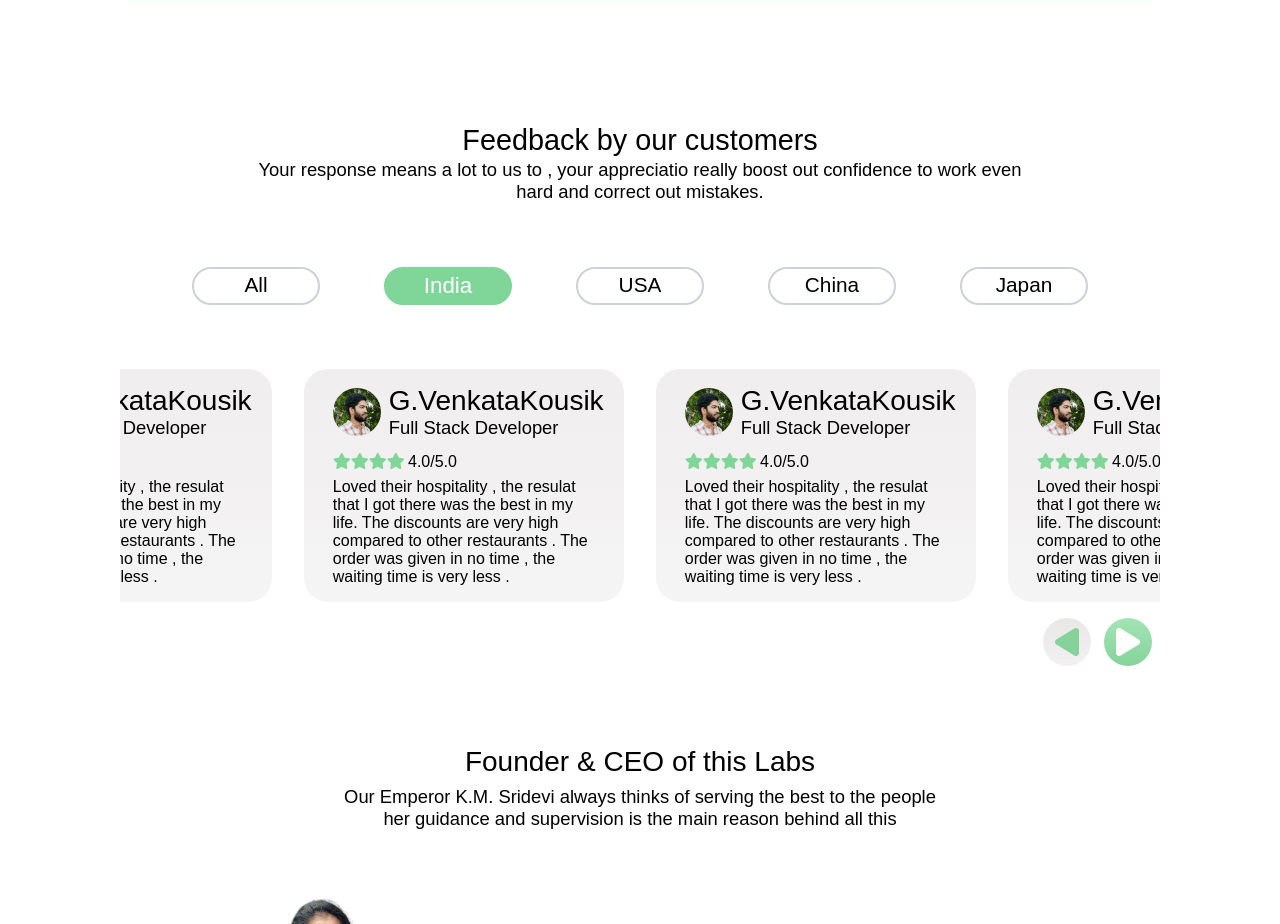
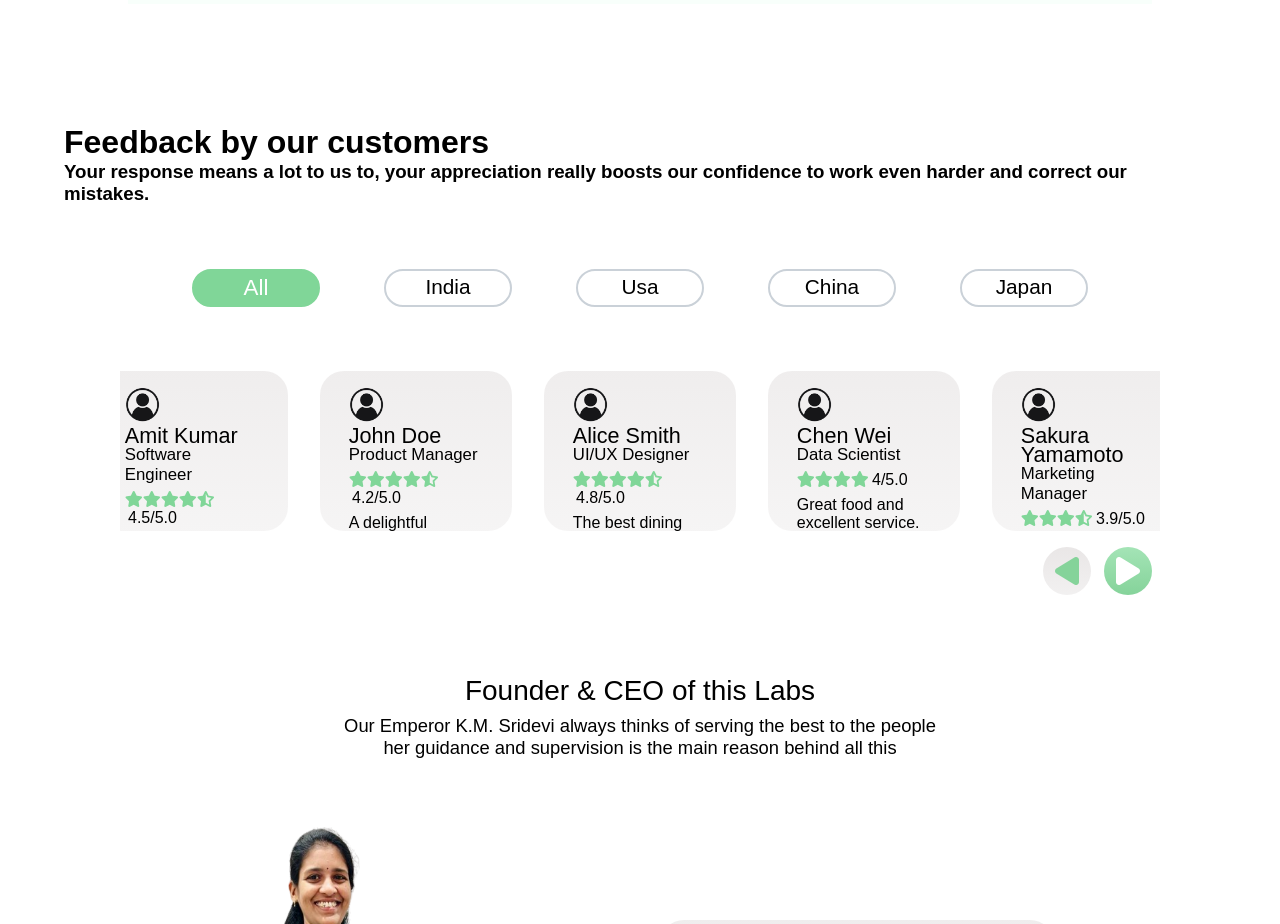
Before and after one commit to GantaVenkataKousik/nextgen-labs, a React (Create React App) app in the folder client/: page / in a window 1280 px wide. Shown: the part 3971-4895 px from the top of the page. Built offline with nearby package versions, Linux system fonts and the light colour scheme; a web font is replaced by a local one.

Commit message:
style(ui):added styling to the reviews folder firsting placing the user icon and then the name and designation and then the review

```diff
--- a/client/src/pages/Reviews/Review.jsx
+++ b/client/src/pages/Reviews/Review.jsx
@@ -1,33 +1,24 @@
-import React from 'react'
-import './style.css'
-import './responsive.css'
+import React from 'react';
+import './responsive.css';
 
-function Review() {
+function Review({ review }) {
   return (
-    <>
-      <div className='Review'>
-        <div className='dp'>
-          <img src='./assets/images/reviews/m3.jpg'></img>
-          <div className='user'>
-            <h2>G.VenkataKousik</h2>
-            <h3>Full Stack Developer</h3>
-          </div>
-        </div>
-        <div className='rating'>
-          <i className='fa-solid fa-star'></i>
-          <i className='fa-solid fa-star'></i>
-          <i className='fa-solid fa-star'></i>
-          <i className='fa-solid fa-star'></i>
-          <span className='ratingNum'>4.0/5.0</span>
-        </div>
-        <div className='review'>
-          Loved their hospitality , the resulat that I got there was the best in
-          my life. The discounts are very high compared to other restaurants .
-          The order was given in no time , the waiting time is very less .{' '}
-        </div>
+    <div className='Review'>
+      <img src='/person_icon.png' alt={`${review.name}'s review`} />
+      <h2 className='username'>{review.name}</h2>
+      <h3 className='role'>{review.role}</h3>
+      <div className='rating'>
+        {[...Array(Math.floor(review.rating))].map((_, index) => (
+          <i key={index} className='fa-solid fa-star'></i>
+        ))}
+        {review.rating % 1 > 0 && <i className='fa-solid fa-star-half-stroke'></i>}
+        <span className='ratingNum'>{review.rating}/5.0</span>
       </div>
-    </>
-  )
+      <div className='review'>
+        {review.comment}
+      </div>
+    </div>
+  );
 }
 
-export default Review
+export default Review;
--- a/client/src/pages/Reviews/Reviews.jsx
+++ b/client/src/pages/Reviews/Reviews.jsx
@@ -1,37 +1,89 @@
-import React from 'react'
-import './style.css'
-import './responsive.css'
-import Review from './Review'
-import ScrollBtns from '../../components/ScrollBtns/ScrollBtns'
+import React, { useState } from 'react';
+import './responsive.css';
+import Review from './Review';
+import ScrollBtns from '../../components/ScrollBtns/ScrollBtns';
+import './style.css';
+
+const reviewsData = {
+  all: [
+    { name: "G. VenkataKousik", role: "Full Stack Developer", rating: 4.0, comment: "Loved their hospitality, the result that I got there was the best in my life. The discounts are very high compared to other restaurants. The order was given in no time, the waiting time is very less.", image: "./assets/images/reviews/m3.jpg" },
+    { name: "Amit Kumar", role: "Software Engineer", rating: 4.5, comment: "Amazing service and great ambiance.", image: "./assets/images/reviews/m1.jpg" },
+    { name: "John Doe", role: "Product Manager", rating: 4.2, comment: "A delightful experience with top-notch service.", image: "./assets/images/reviews/m2.jpg" },
+    { name: "Alice Smith", role: "UI/UX Designer", rating: 4.8, comment: "The best dining experience I've ever had.", image: "./assets/images/reviews/f1.jpg" },
+    { name: "Chen Wei", role: "Data Scientist", rating: 4.0, comment: "Great food and excellent service.", image: "./assets/images/reviews/m4.jpg" },
+    { name: "Sakura Yamamoto", role: "Marketing Manager", rating: 3.9, comment: "The atmosphere is very cozy and welcoming.", image: "./assets/images/reviews/f2.jpg" },
+    { name: "Robert Brown", role: "Business Analyst", rating: 4.3, comment: "Quick service and delicious meals.", image: "./assets/images/reviews/m5.jpg" }
+  ],
+  india: [
+    { name: "Amit Kumar", role: "Software Engineer", rating: 4.5, comment: "Amazing service and great ambiance.", image: "./assets/images/reviews/m1.jpg" },
+    { name: "Priya Singh", role: "Doctor", rating: 4.7, comment: "The food was exceptional and the staff were very friendly.", image: "./assets/images/reviews/f3.jpg" },
+    { name: "Ravi Patel", role: "Civil Engineer", rating: 4.4, comment: "Great experience, will definitely come again.", image: "./assets/images/reviews/m6.jpg" },
+    { name: "Neha Sharma", role: "Teacher", rating: 4.6, comment: "Loved the food and the ambiance.", image: "./assets/images/reviews/f4.jpg" },
+    { name: "Karan Kapoor", role: "Architect", rating: 4.3, comment: "A very pleasant dining experience.", image: "./assets/images/reviews/m7.jpg" },
+    { name: "Suman Joshi", role: "Lawyer", rating: 4.8, comment: "Excellent service and delicious food.", image: "./assets/images/reviews/f5.jpg" },
+    { name: "Rahul Verma", role: "Graphic Designer", rating: 4.2, comment: "The service was quick and the food was tasty.", image: "./assets/images/reviews/m8.jpg" }
+  ],
+  usa: [
+    { name: "John Doe", role: "Product Manager", rating: 4.2, comment: "A delightful experience with top-notch service.", image: "./assets/images/reviews/m2.jpg" },
+    { name: "Emily Davis", role: "Accountant", rating: 4.7, comment: "Loved the atmosphere and the food.", image: "./assets/images/reviews/f6.jpg" },
+    { name: "Michael Johnson", role: "Engineer", rating: 4.5, comment: "Great place to dine with family.", image: "./assets/images/reviews/m9.jpg" },
+    { name: "Sarah Wilson", role: "Nurse", rating: 4.6, comment: "The service was impeccable.", image: "./assets/images/reviews/f7.jpg" },
+    { name: "David Martinez", role: "Chef", rating: 4.3, comment: "Delicious food and great service.", image: "./assets/images/reviews/m10.jpg" },
+    { name: "Jessica Taylor", role: "Photographer", rating: 4.8, comment: "Amazing food and fantastic service.", image: "./assets/images/reviews/f8.jpg" },
+    { name: "Robert Brown", role: "Business Analyst", rating: 4.3, comment: "Quick service and delicious meals.", image: "./assets/images/reviews/m5.jpg" }
+  ],
+  china: [
+    { name: "Chen Wei", role: "Data Scientist", rating: 4.0, comment: "Great food and excellent service.", image: "./assets/images/reviews/m4.jpg" },
+    { name: "Li Jing", role: "Software Developer", rating: 4.5, comment: "A wonderful dining experience.", image: "./assets/images/reviews/m11.jpg" },
+    { name: "Wang Fang", role: "Financial Analyst", rating: 4.3, comment: "The food was delicious and the staff were very kind.", image: "./assets/images/reviews/f9.jpg" },
+    { name: "Zhang Wei", role: "Artist", rating: 4.6, comment: "A great place to relax and enjoy a meal.", image: "./assets/images/reviews/m12.jpg" },
+    { name: "Huang Li", role: "Teacher", rating: 4.7, comment: "Excellent service and ambiance.", image: "./assets/images/reviews/f10.jpg" },
+    { name: "Gao Lei", role: "Entrepreneur", rating: 4.4, comment: "The best restaurant experience I've had.", image: "./assets/images/reviews/m13.jpg" },
+    { name: "Sun Mei", role: "Doctor", rating: 4.2, comment: "Good food and fast service.", image: "./assets/images/reviews/f11.jpg" }
+  ],
+  japan: [
+    { name: "Sakura Yamamoto", role: "Marketing Manager", rating: 3.9, comment: "The atmosphere is very cozy and welcoming.", image: "./assets/images/reviews/f2.jpg" },
+    { name: "Hiroshi Tanaka", role: "Business Owner", rating: 4.1, comment: "A wonderful place to dine with family.", image: "./assets/images/reviews/m14.jpg" },
+    { name: "Yuki Nakamura", role: "Designer", rating: 4.3, comment: "Great food and quick service.", image: "./assets/images/reviews/f12.jpg" },
+    { name: "Kenji Sato", role: "Engineer", rating: 4.4, comment: "A pleasant dining experience.", image: "./assets/images/reviews/m15.jpg" },
+    { name: "Aiko Suzuki", role: "Teacher", rating: 4.6, comment: "The staff were very friendly and the food was excellent.", image: "./assets/images/reviews/f13.jpg" },
+    { name: "Kenta Yamashita", role: "Doctor", rating: 4.5, comment: "I enjoyed the meal and the ambiance.", image: "./assets/images/reviews/m16.jpg" },
+    { name: "Miyuki Matsumoto", role: "Lawyer", rating: 4.2, comment: "A great place for a family dinner.", image: "./assets/images/reviews/f14.jpg" }
+  ]
+};
 
 function Reviews() {
+  const [selectedRegion, setSelectedRegion] = useState('all');
+
+  const handleRegionClick = (region) => {
+    setSelectedRegion(region);
+  };
+
   return (
-    <>
     <div className='Reviews'>
       <h1>Feedback by our customers</h1>
       <h3>
-          Your response means a lot to us to , your appreciatio really boost out
-          confidence to work even <br></br> hard and correct out mistakes.
+        Your response means a lot to us to, your appreciation really boosts our confidence to work even harder and correct our mistakes.
       </h3>
       <div className='regions'>
-          <div>All</div>
-          <div className='active'>India</div>
-          <div>USA</div>
-          <div>China</div>
-          <div>Japan</div>
+        {Object.keys(reviewsData).map((region) => (
+          <div
+            key={region}
+            className={selectedRegion === region ? 'active' : ''}
+            onClick={() => handleRegionClick(region)}
+          >
+            {region.charAt(0).toUpperCase() + region.slice(1)}
+          </div>
+        ))}
       </div>
       <div className='patients-reviews'>
-          <Review></Review>
-          <Review></Review>          <Review></Review>
-          <Review></Review>
-          <Review></Review>          <Review></Review>
-          <Review></Review>
-          <Review></Review>
+        {reviewsData[selectedRegion].map((review, index) => (
+          <Review key={index} review={review} />
+        ))}
       </div>
-        <ScrollBtns></ScrollBtns>
+      <ScrollBtns />
     </div>
-    </>
-  )
+  );
 }
 
-export default Reviews
+export default Reviews;
--- a/client/src/pages/Reviews/style.css
+++ b/client/src/pages/Reviews/style.css
@@ -22,29 +22,18 @@
   -ms-overflow-style: none;
 }
 
-.Reviews h1 {
-  text-align: center;
-  font-size: 1.8rem;
-  font-weight: 500;
-  margin-bottom: 0.3vh;
+.Reviews .patients-reviews .Review {
+  height: 20vh;
+  min-width: 15vw;
 }
 
-.Reviews h3 {
-  text-align: center;
-  font-size: 1.15rem;
+.Reviews .Review h2 {
+  font-size: 1.1rem;
   font-weight: 500;
 }
 
-.Reviews .Review h1 {
-  text-align: center;
-  font-size: 1.5rem;
-  font-weight: 500;
-  margin-bottom: 1vh;
-}
-
 .Reviews .Review h3 {
-  text-align: start;
-  font-size: 1.15rem;
+  font-size: 1.05rem;
   font-weight: 500;
 }
 
@@ -57,24 +46,12 @@
   gap: 2rem;
 }
 
-.Reviews .Review .dp {
-  display: flex;
-  gap: 0.5rem;
-  align-items: center;
-  margin-bottom: 0.9rem;
-}
-
-.Reviews .Review .dp img {
-  height: 3rem;
-  width: 3rem;
+.Reviews .Review img {
+  height: 2.2rem;
+  width: 2.2rem;
   border-radius: 50%;
 }
 
-.Reviews .Review .dp .user {
-  display: flex;
-  flex-direction: column;
-  justify-content: flex-start;
-}
 
 .Reviews .Review {
   background: linear-gradient(to bottom,
@@ -82,19 +59,14 @@
       rgba(236, 234, 234, 0.5));
   border-radius: 1.5rem;
   padding: 1rem 1.8rem;
-  width: 25vw;
-
 }
 
 .Reviews .Review h2 {
   font-weight: 500;
-  font-size: 1.75rem;
+  font-size: 1.35rem;
+  line-height: 1.2rem;
 }
 
-.Reviews .Review h4 {
-  font-size: 1.4rem;
-  font-weight: 500;
-}
 
 .Reviews .rating {
   margin: 0.4rem 0;
```
Also changed, not shown: client/public/person_icon.png (added). Lines whose indentation alone changed are shown as unchanged.
